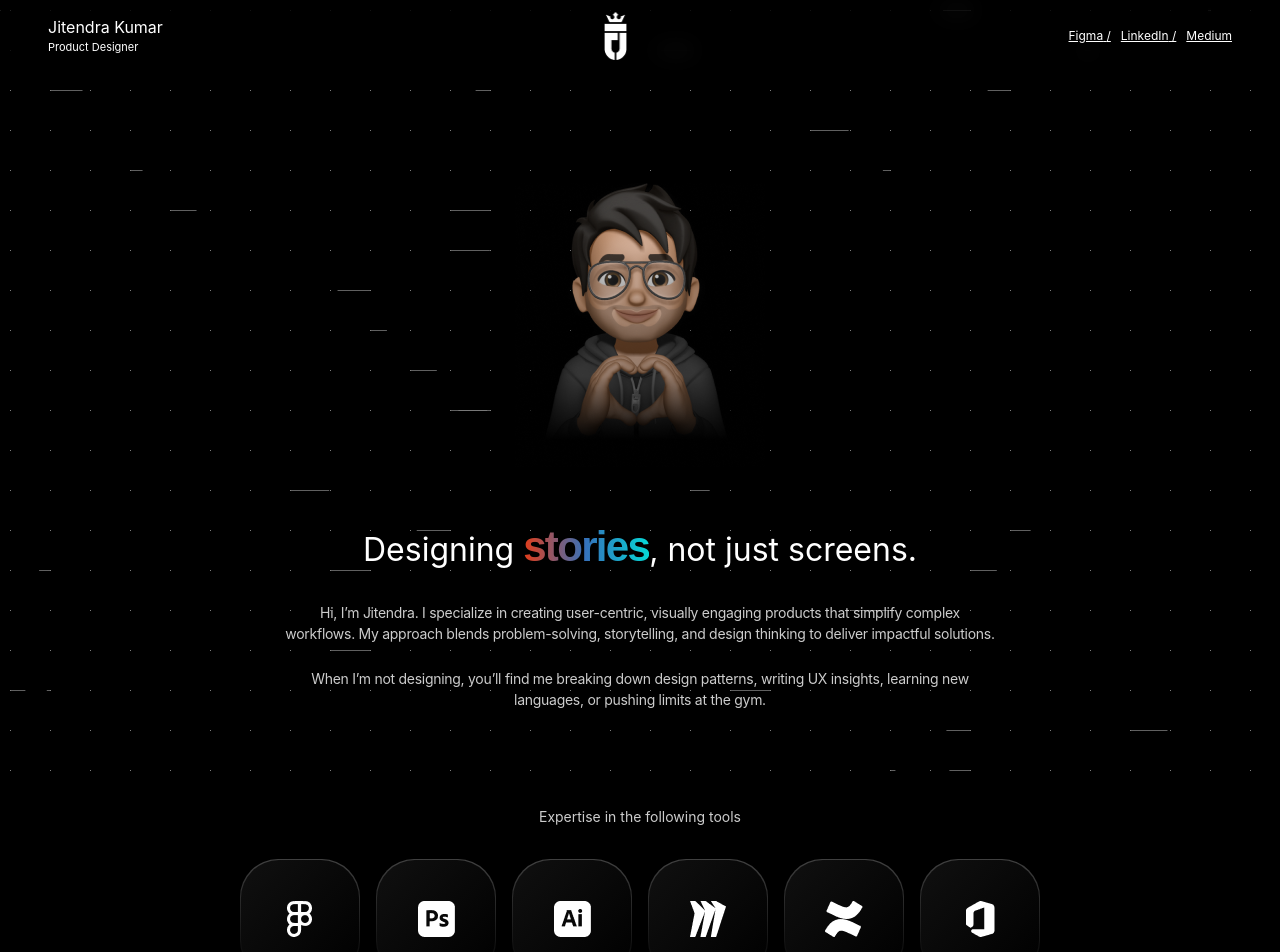
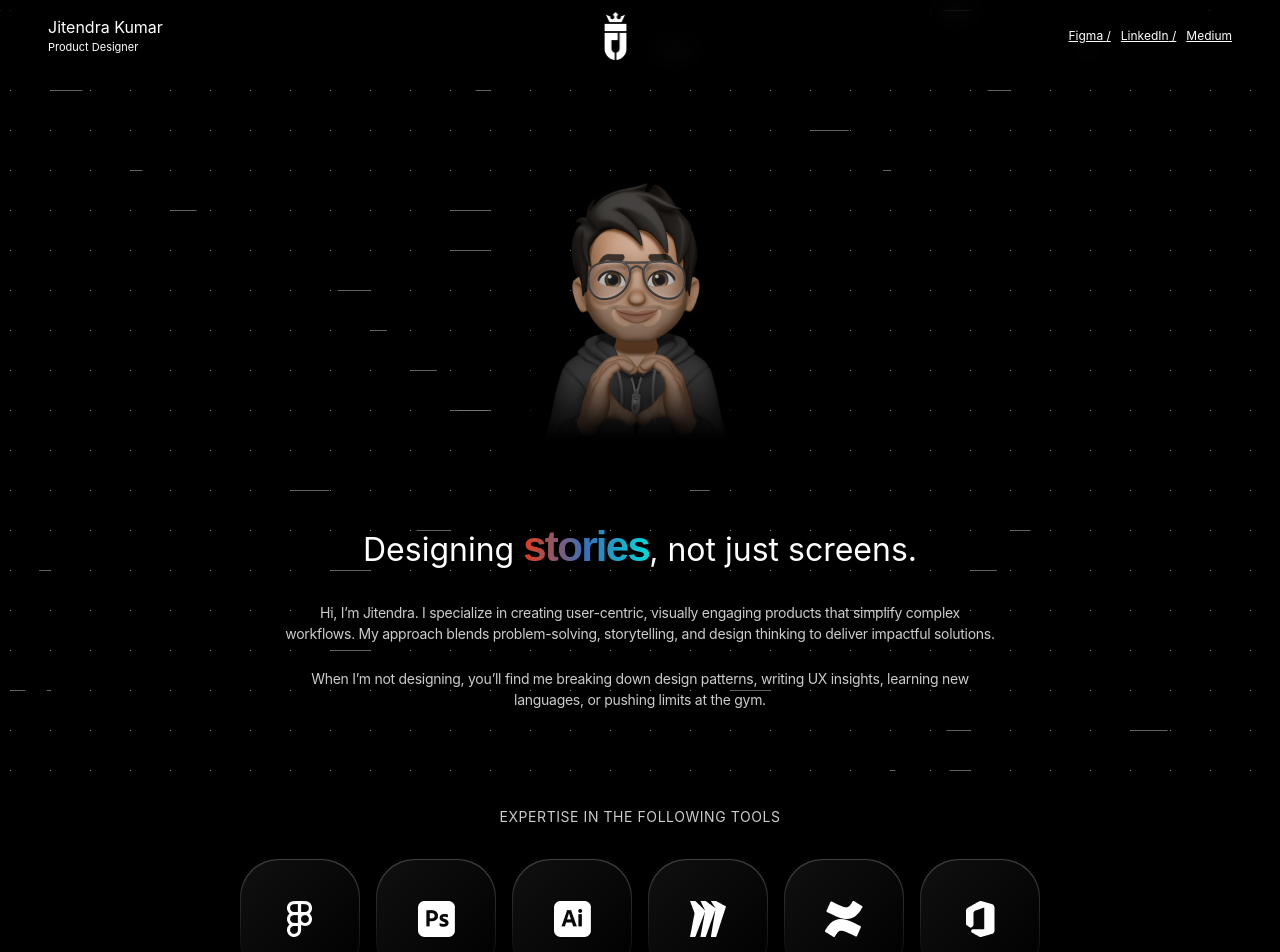
Before and after one commit to PriyanshuGupta28/thejitu, a React (Vite) app: page / in a window 1280 px wide. Shown: the top 952 px of the page. Built offline with nearby package versions, Linux system fonts and the light colour scheme; a web font is replaced by a local one.

Commit message:
Update Skills.tsx

```diff
--- a/src/components/Skills/Skills.tsx
+++ b/src/components/Skills/Skills.tsx
@@ -9,7 +9,7 @@ import ms from "../../assets/skills/ms.png";
 const Skills: React.FC = () => {
   return (
     <div className="flex flex-col py-[24px] gap-[16px] justify-center items-center">
-      <p className=" text-center text-[14px] weight-[400] font-text mb-4 text-white/80">
+      <p className=" text-center text-[14px] weight-[400] font-text mb-4 text-white/80 tracking-[0.56px] uppercase">
         Expertise in the following tools
       </p>
       <div className="grid grid-cols-3 sm:grid-cols-4 md:grid-cols-5 xl:grid-cols-6 lg:grid-cols-6 gap-4 place-items-center">
```
